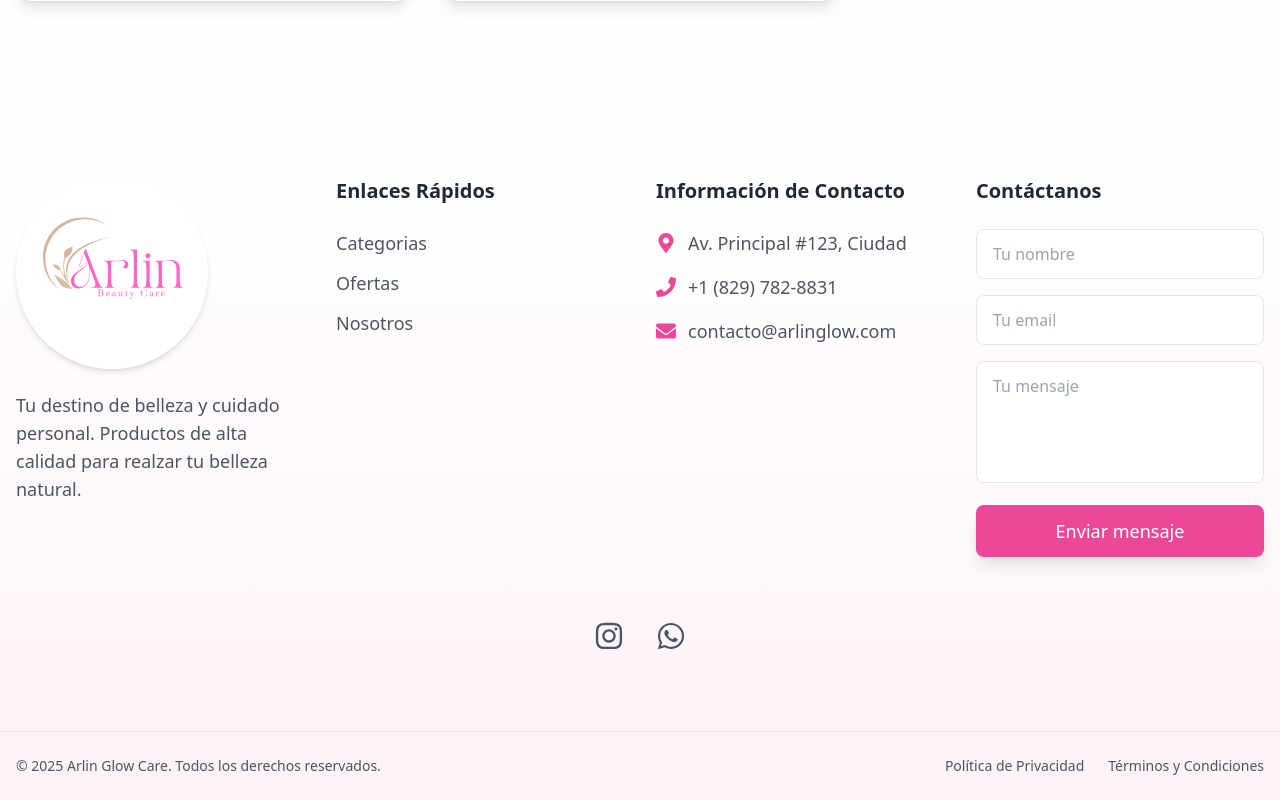
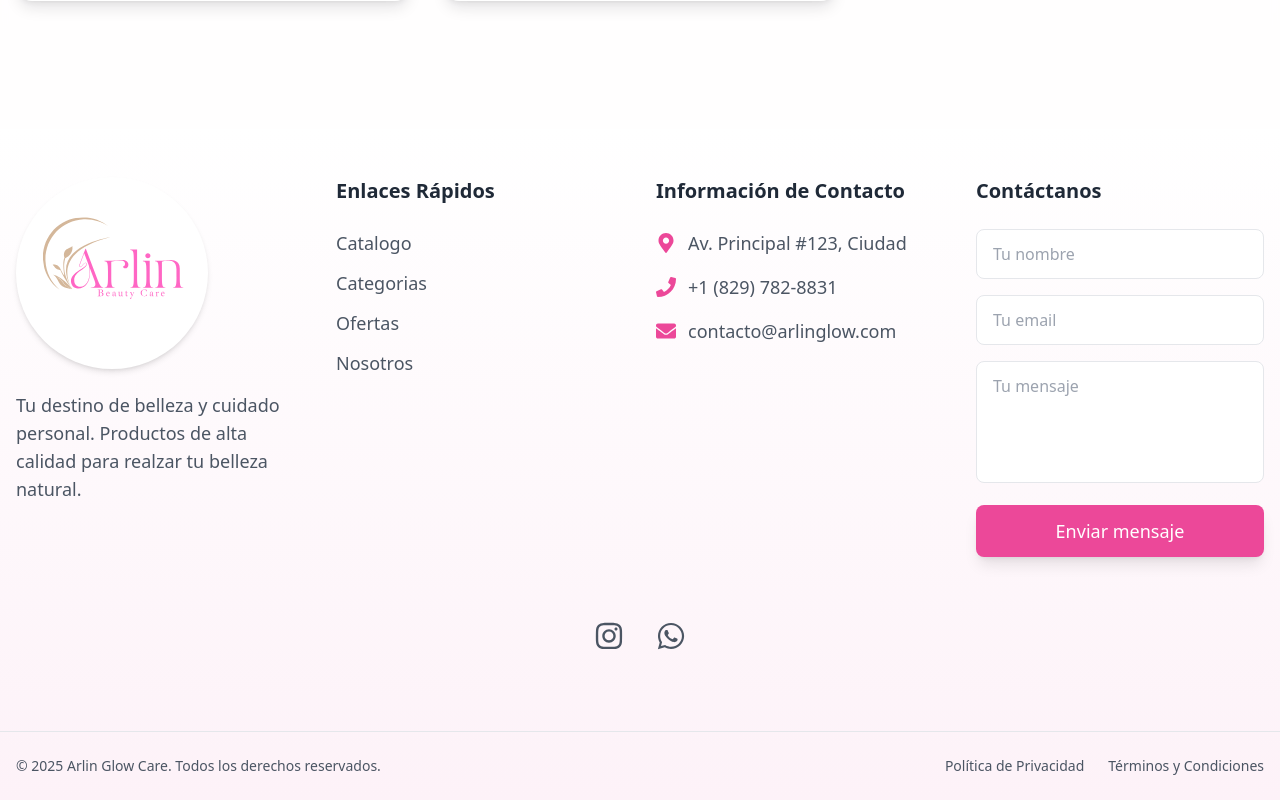
Before and after one commit to anstatto/carrito-compras, a Next.js app: page / in a window 1280 px wide. Shown: the part 1711-2511 px from the top of the page. Built offline with nearby package versions, Linux system fonts and the light colour scheme; no server answers; the database is empty.

Commit message:
subir a dev

```diff
--- a/src/app/components/layout/Footer.tsx
+++ b/src/app/components/layout/Footer.tsx
@@ -64,7 +64,7 @@ export default function Footer() {
               Enlaces Rápidos
             </h3>
             <ul className="space-y-3">
-              {["Categorias", "Ofertas", "Nosotros"].map(
+              {["Catalogo","Categorias", "Ofertas", "Nosotros"].map(
                 (item) => (
                   <li key={item}>
                     <Link
```
